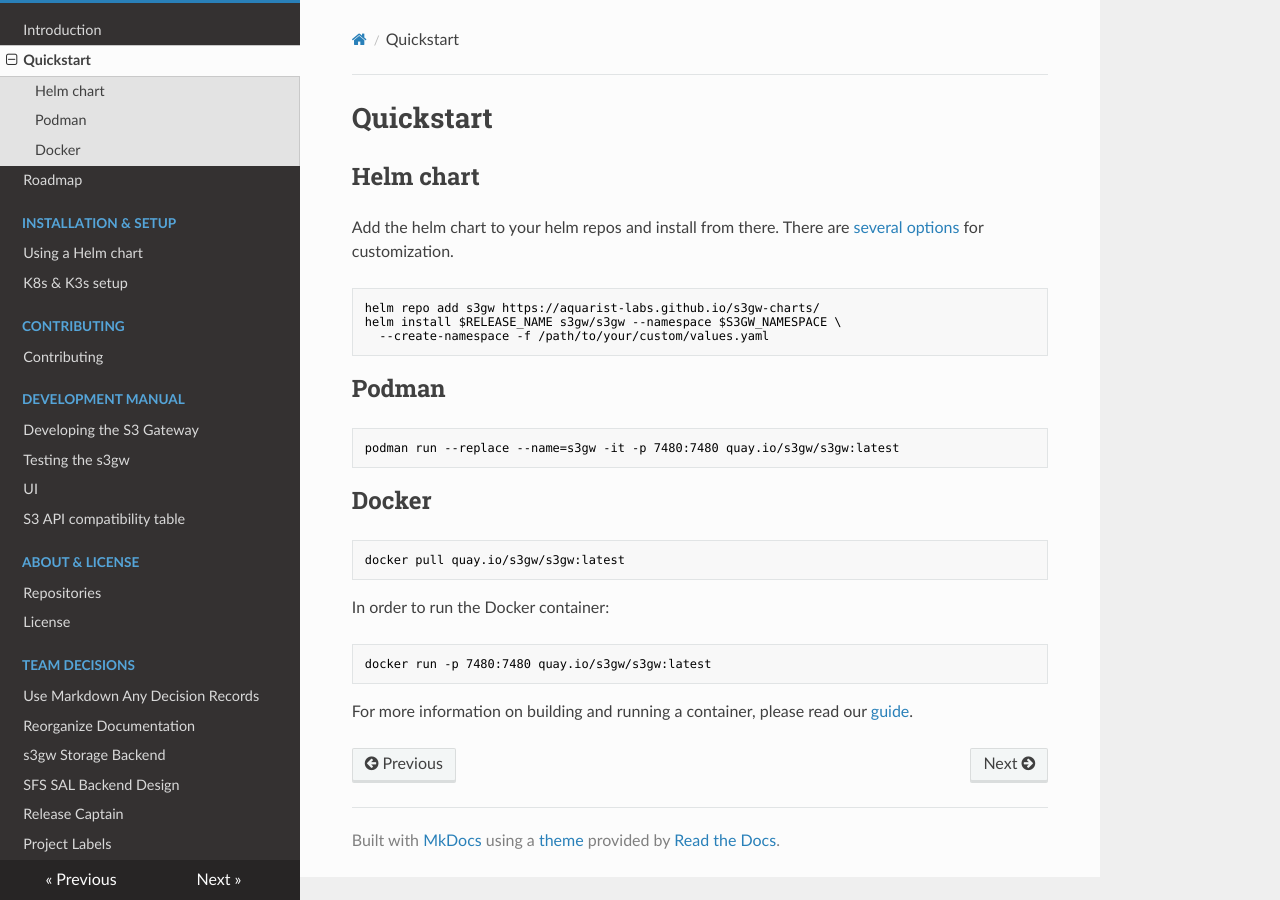
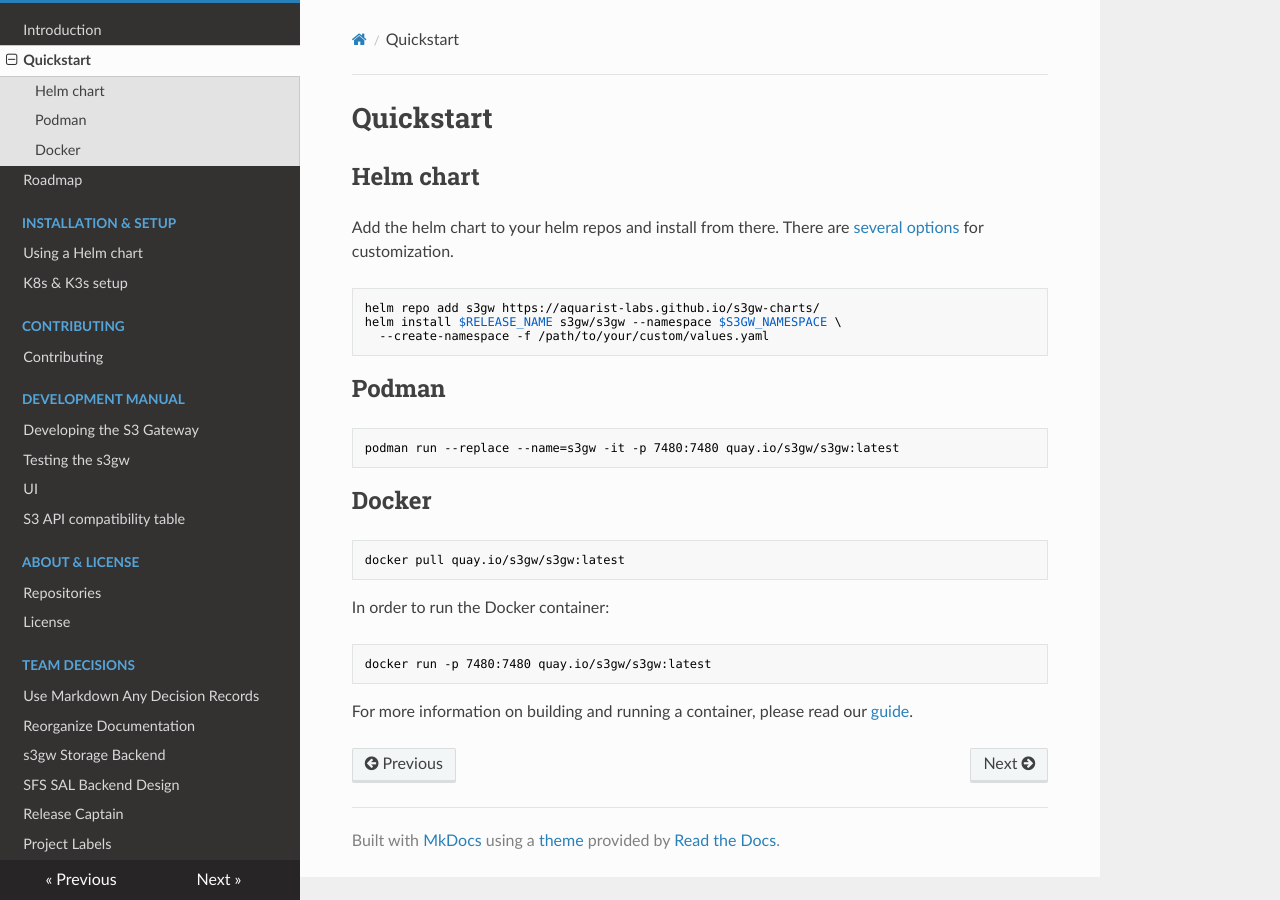
Before and after one commit to s3gw-tech/s3gw, an MkDocs documentation site: the page built from docs/quickstart.md, in a window 1280 px wide. Built offline with MkDocs 1.6.1, drawn with Linux system fonts in a browser that asks for light colours; nearby versions of some CDN libraries.

Commit message:
docs: convert to `bash` for syntax highlighting
Signed-off-by: Tatjana Dehler <tdehler@suse.com>

````diff
--- a/docs/quickstart.md
+++ b/docs/quickstart.md
@@ -5,7 +5,7 @@
 Add the helm chart to your helm repos and install from there. There are [several
 options][1] for customization.
 
-```shell
+```bash
 helm repo add s3gw https://aquarist-labs.github.io/s3gw-charts/
 helm install $RELEASE_NAME s3gw/s3gw --namespace $S3GW_NAMESPACE \
   --create-namespace -f /path/to/your/custom/values.yaml
````
